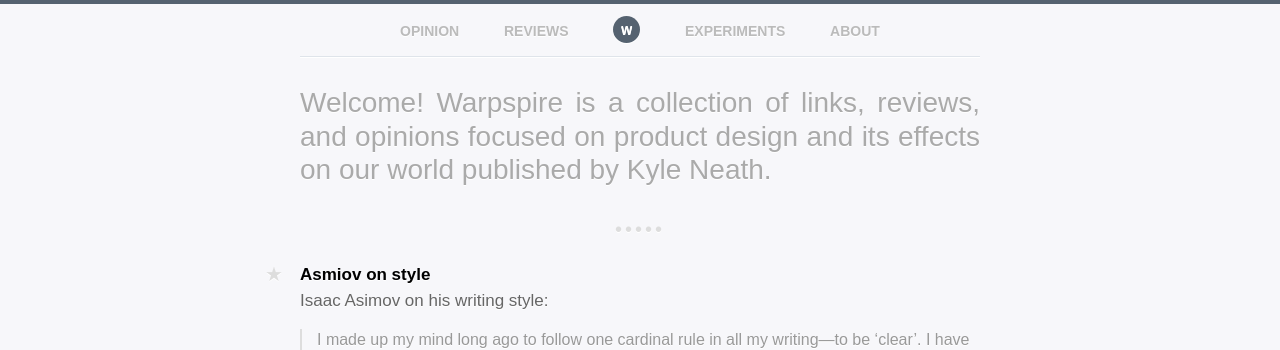
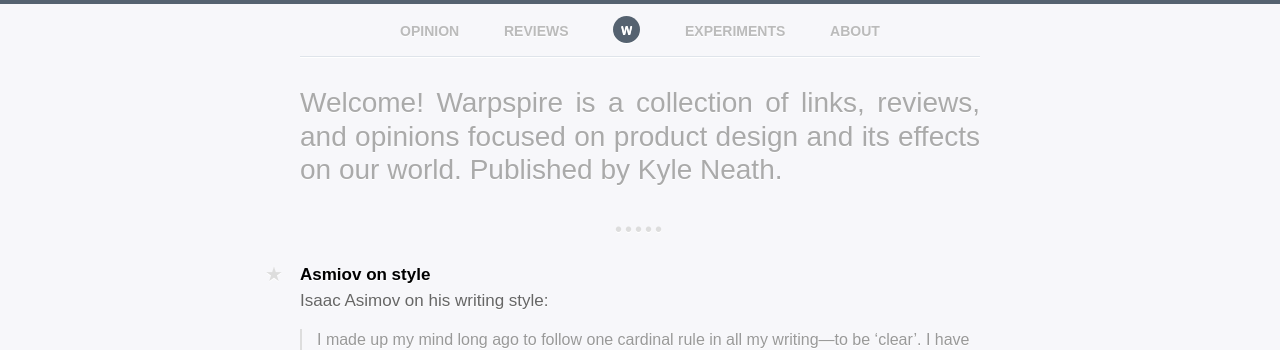
Before and after one commit to kneath/kneath.github.com, a Jekyll site: the page built from index.html, in a window 1280 px wide and 900 px high. Shown: the top 350 px of the window. Built offline with Jekyll 4.4.1, drawn with Linux system fonts in a browser that asks for light colours; Markdown is read by kramdown in place of the engine named in the settings; comment, search, counter and statistics services are not loaded.

Commit message:
Better grammar

```diff
--- a/index.html
+++ b/index.html
@@ -5,7 +5,7 @@
 ---
 
 <p class="intro">
-  Welcome! Warpspire is a collection of links, reviews, and opinions focused on product design and its effects on our world published by Kyle Neath.
+  Welcome! Warpspire is a collection of links, reviews, and opinions focused on product design and its effects on our world. Published by Kyle Neath.
 </p>
 
 <hr />
```
